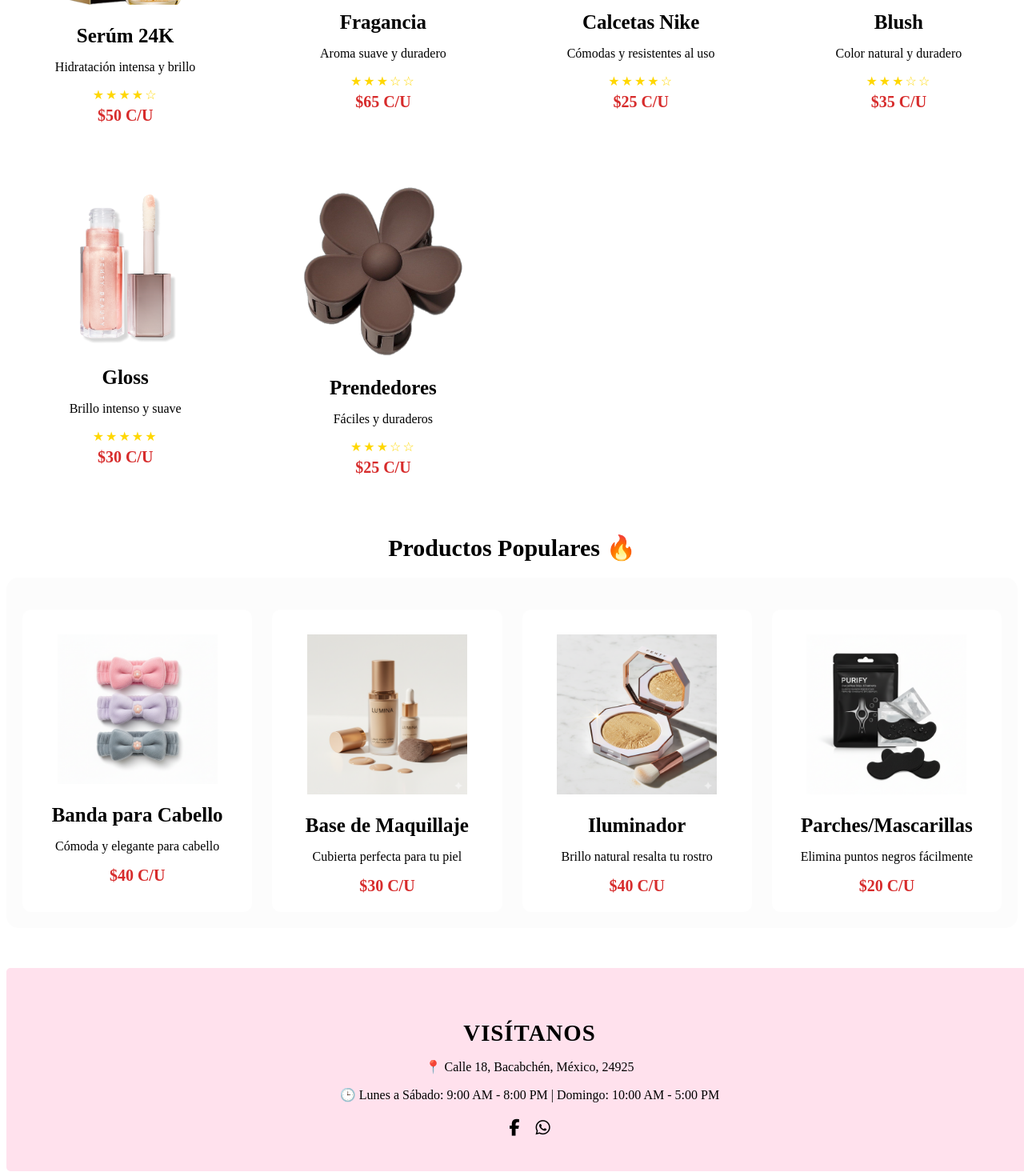
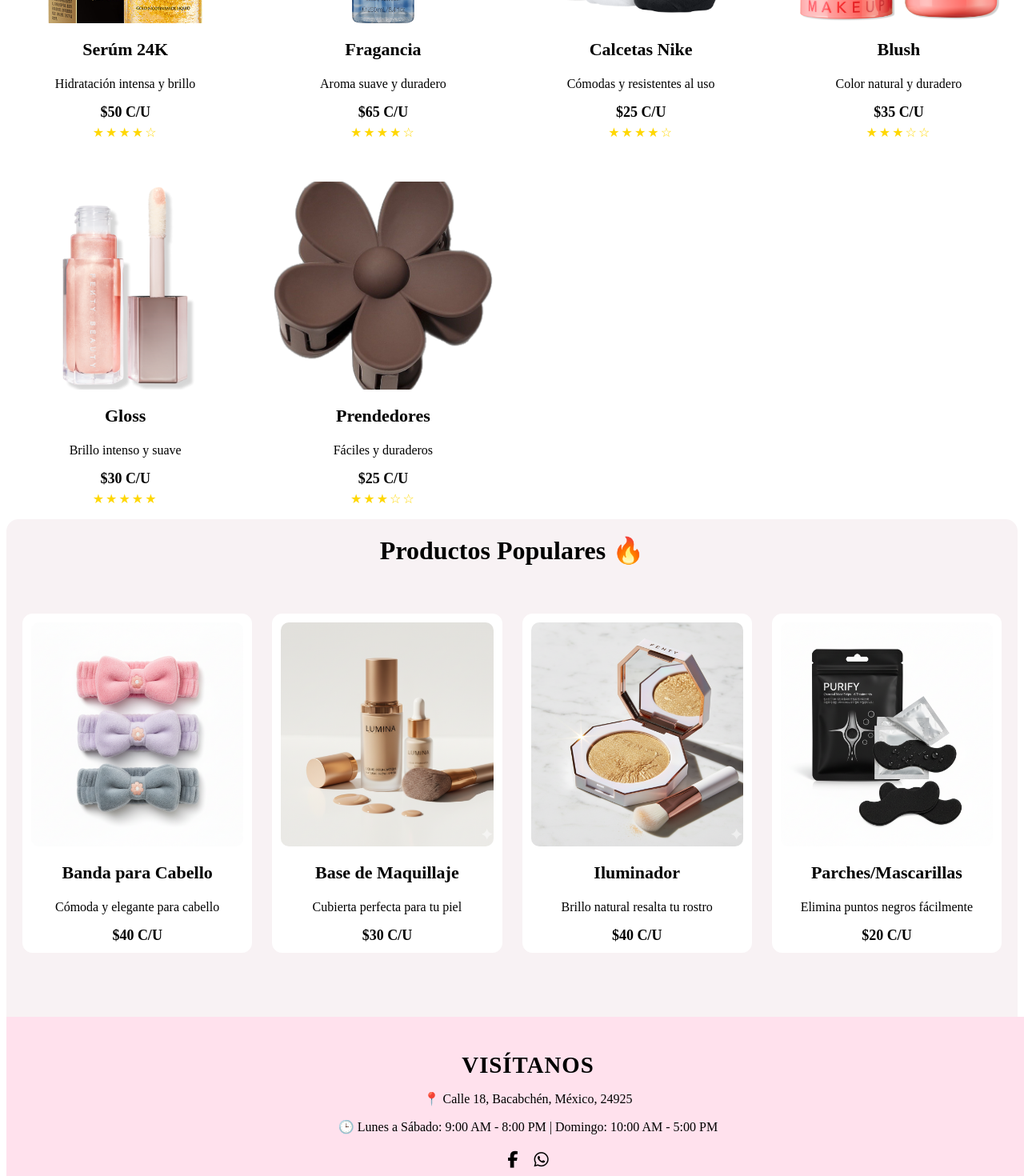
Before and after one commit to PoolTunVictor/ModAle, an Angular app in the folder frontend/: page / in a window 1280 px wide. Shown: the part 780-2250 px from the top of the page at 80% size. Built offline with nearby package versions, Linux system fonts and the light colour scheme.

Commit message:
Se realizaron cambios

```diff
--- a/frontend/src/app/pages/product-catalog/product-catalog.component.css
+++ b/frontend/src/app/pages/product-catalog/product-catalog.component.css
@@ -75,7 +75,7 @@
 
 /* --- SECCIÓN SUPERIOR (SUPPORT) --- */
 .support-section {
-  background: url('/assets/FondoMD.png') no-repeat center;
+  background: url('/assets/FondooM.png') no-repeat center;
   background-size: cover;
   text-align: center;
   padding: 50px 30px;
@@ -121,11 +121,11 @@
 }
 
 .support-btn:hover {
-  background-color: #f070bb;
+  background-color: #f4b6da;
   transform: scale(1.05);
 }
 
-/* --- TÍTULOS --- */
+
 .recent-title {
   font-size: 30px;
   font-style: normal;
@@ -141,13 +141,18 @@
   margin-top: 20px;
 }
 
+/* --- TARJETAS DE PRODUCTOS --- */
 .tool-card {
   background: #fff;
   border: 1px solid #ffffff;
   border-radius: 10px;
-  padding: 20px;
+  padding: 10px;
   text-align: center;
   transition: 0.3s;
+  display: flex;
+  flex-direction: column;
+  align-items: center;
+  justify-content: space-between;
 }
 
 .tool-card:hover {
@@ -156,27 +161,27 @@
 }
 
 .tool-card h3 {
-  font-size: 25px;
-  margin-bottom: 10px;
+  font-size: 22px;
+  margin: 10px 0 5px;
 }
 
 .tool-card a, .tool-card .price {
-  font-size: 20px;
-  color: #d72c2c;
+  font-size: 18px;
+  color: #000000;
   font-weight: bold;
   text-decoration: none;
 }
 
 .tool-card .product-image {
-  display: block;
-  margin: 10px auto;
-  width: 200px;
-  height: auto;
+  width: 100%;
+  height: 260px;
+  object-fit: cover;
+  border-radius: 10px;
+  margin-bottom: 10px;
 }
 
-/* --- CALIFICACIÓN DE ESTRELLAS --- */
 .rating {
-  color: #FFD700; /* dorado */
+  color: #FFD700;
   font-size: 16px;
   margin: 5px 0;
 }
@@ -187,16 +192,26 @@
 
 /* --- SECCIÓN DE PRODUCTOS POPULARES --- */
 .popular-products-section {
-  background-color: #fcfcfc; /* rosa suave */
-  padding: 20px 20px;
-  border-radius: 15px;
-  margin-bottom: 50px;
+    background-color:#f8f2f4;
+    padding: 20px 20px 80px;
+    margin-bottom: 0;
+}
+
+.popular-title {
+  background-color: #f8f2f4;
+  padding: 20px 0;
+  border-radius: 15px 15px 0 0;
+  margin: 0 auto;
+  text-align: center;
+  font-size: 32px;
+  color: #000;
 }
 
 .popular-products-section .tool-card {
   background: #ffffff;
-  border-radius: 10px;
+  border-radius: 12px;
   transition: 0.3s;
+  padding: 10px;
 }
 
 .popular-products-section .tool-card:hover {
@@ -204,17 +219,19 @@
   transform: translateY(-3px);
 }
 
+.popular-products-section .tool-card .product-image {
+  height: 280px;
+}
+
 /* --- FOOTER --- */
 .main-footer {
   background-color: #ffe1ed;
   color: #000;
   text-align: center;
-  padding: 40px 20px;
-  position: static;
+  padding: 20px 20px;
   width: 100%;
-  bottom: 0;
-  border: 2px solid #ffe1ed;
-  border-radius: 5px;
+  border-top: none;
+  margin-top: 0;
 }
 
 .footer-container {
--- a/frontend/src/app/pages/product-catalog/product-catalog.component.html
+++ b/frontend/src/app/pages/product-catalog/product-catalog.component.html
@@ -38,35 +38,36 @@
   <div class="tool-card">
      <img src="./assets/Serum2.png" alt="Serum 24K" class="product-image">
       <h3>Serúm 24K</h3>
-      <p class="rating-desc">Hidratación intensa y brillo</p>
-      <div class="rating">
-        <span>★</span>
-        <span>★</span>
-        <span>★</span>
-        <span>★</span>
-        <span>☆</span>
-      </div>
+        <p class="rating-desc">Hidratación intensa y brillo</p>
       <a href="#">$50 C/U</a>
+        <div class="rating">
+          <span>★</span>
+          <span>★</span>
+          <span>★</span>
+          <span>★</span>
+          <span>☆</span>
+        </div>
   </div>
 
   <div class="tool-card">
       <img src="./assets/Fragancia.png" alt="Fragancia" class="product-image">
       <h3>Fragancia</h3>
       <p class="rating-desc">Aroma suave y duradero</p>
-      <div class="rating">
-        <span>★</span>
-        <span>★</span>
-        <span>★</span>
-        <span>☆</span>
-        <span>☆</span>
-      </div>
-      <a href="#">$65 C/U</a>
+       <a href="#">$65 C/U</a>
+       <div class="rating">
+          <span>★</span>
+          <span>★</span>
+          <span>★</span>
+          <span>★</span>
+          <span>☆</span>
+        </div>
   </div>
 
   <div class="tool-card">
     <img src="./assets/calcetas.png" alt="Calcetas Nike" class="product-image">
     <h3>Calcetas Nike</h3>
     <p class="rating-desc">Cómodas y resistentes al uso</p>
+    <a href="#">$25 C/U</a>
     <div class="rating">
       <span>★</span>
       <span>★</span>
@@ -74,13 +75,13 @@
       <span>★</span>
       <span>☆</span>
     </div>
-    <a href="#">$25 C/U</a>
   </div>
 
   <div class="tool-card">
      <img src="./assets/blush.png" alt="Blush" class="product-image">
     <h3>Blush</h3>
     <p class="rating-desc">Color natural y duradero</p>
+     <a href="#">$35 C/U</a>
     <div class="rating">
       <span>★</span>
       <span>★</span>
@@ -88,13 +89,13 @@
       <span>☆</span>
       <span>☆</span>
     </div>
-    <a href="#">$35 C/U</a>
   </div>
 
   <div class="tool-card">
      <img src="./assets/gloss.png" alt="Gloss" class="product-image">
     <h3>Gloss</h3>
     <p class="rating-desc">Brillo intenso y suave</p>
+        <a href="#">$30 C/U</a>
     <div class="rating">
       <span>★</span>
       <span>★</span>
@@ -102,13 +103,13 @@
       <span>★</span>
       <span>★</span>
     </div>
-    <a href="#">$30 C/U</a>
   </div>
 
   <div class="tool-card">
      <img src="./assets/pinzas.png" alt="Prendedores" class="product-image">
     <h3>Prendedores</h3>
     <p class="rating-desc">Fáciles y duraderos</p>
+    <a href="#">$25 C/U</a>
     <div class="rating">
       <span>★</span>
       <span>★</span>
@@ -116,7 +117,6 @@
       <span>☆</span>
       <span>☆</span>
     </div>
-    <a href="#">$25 C/U</a>
   </div>
 </div>
 
```
Also changed, not shown: frontend/src/assets/FondooM.png (added).
